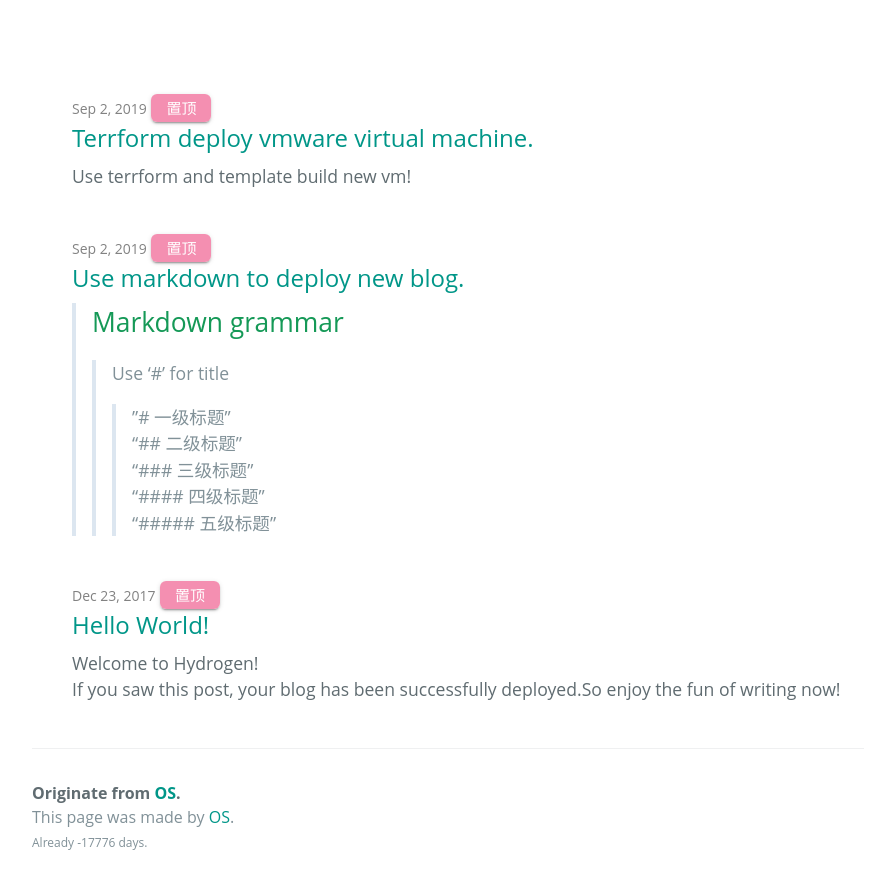
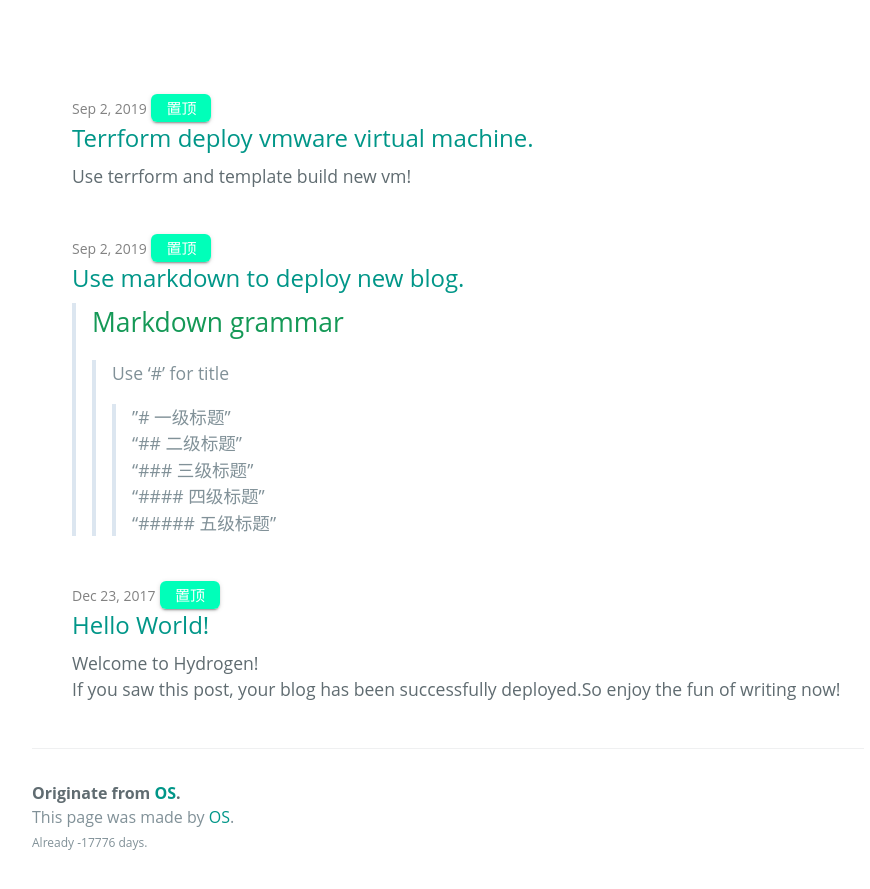
Before and after one commit to xiaoshou0427/xiaoshou0427.github.io, a Jekyll site: the page built from index.html, in a window 1280 px wide and 1274 px high. Shown: the part 373-1262 px from the top of the window, without its empty margins (192-1062 px from the left). Built offline with Jekyll 4.4.1, drawn with Linux system fonts in a browser that asks for light colours; some web fonts are replaced; the list of posts is cut into pages by our own code.

Commit message:
Update home.html

```diff
--- a/_layouts/home.html
+++ b/_layouts/home.html
@@ -19,7 +19,7 @@ layout: default
     <li>
 
         {% assign date_format = site.hydrogen-blog.date_format | default: "%b %-d, %Y" %}
-        <span class="post-meta">{{ post.date | date: date_format }}</span> <span style="font-size:15px;background:#F48FB1;color:#fff;padding:4px 15px;border-radius:6px;-webkit-box-shadow: 0 3px 1px -2px rgba(0, 0, 0, .2), 0 2px 2px 0 rgba(0, 0, 0, .14), 0 1px 5px 0 rgba(0, 0, 0, .12);
+        <span class="post-meta">{{ post.date | date: date_format }}</span> <span style="font-size:15px;background:#00FFB9;color:#fff;padding:4px 15px;border-radius:6px;-webkit-box-shadow: 0 3px 1px -2px rgba(0, 0, 0, .2), 0 2px 2px 0 rgba(0, 0, 0, .14), 0 1px 5px 0 rgba(0, 0, 0, .12);
           box-shadow: 0 3px 1px -2px rgba(0, 0, 0, .2), 0 2px 2px 0 rgba(0, 0, 0, .14), 0 1px 5px 0 rgba(0, 0, 0, .12);">置顶</span>
 
         <h2>
```
